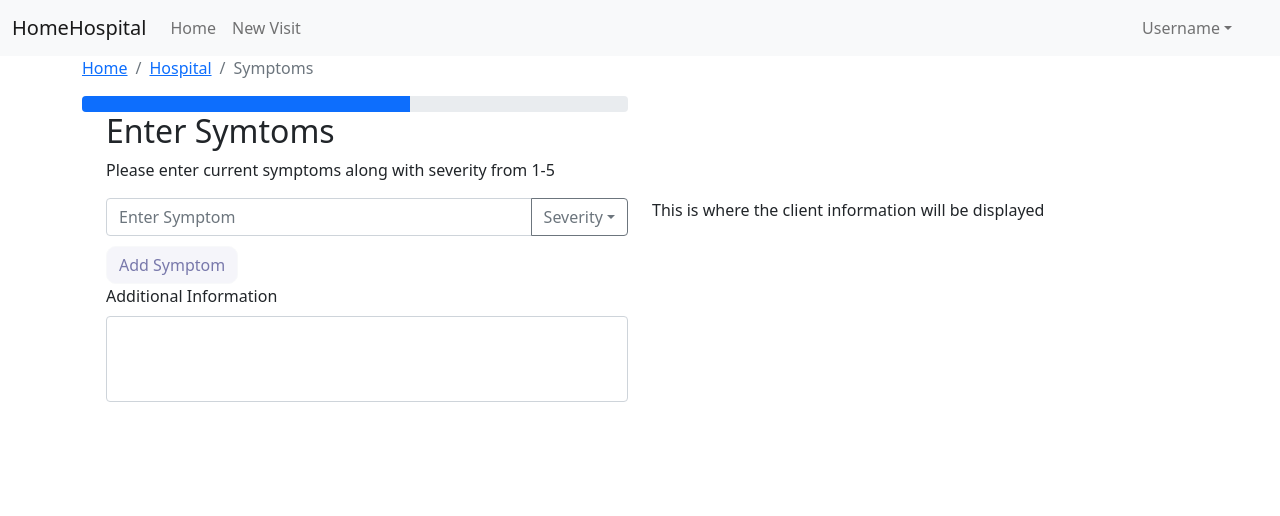
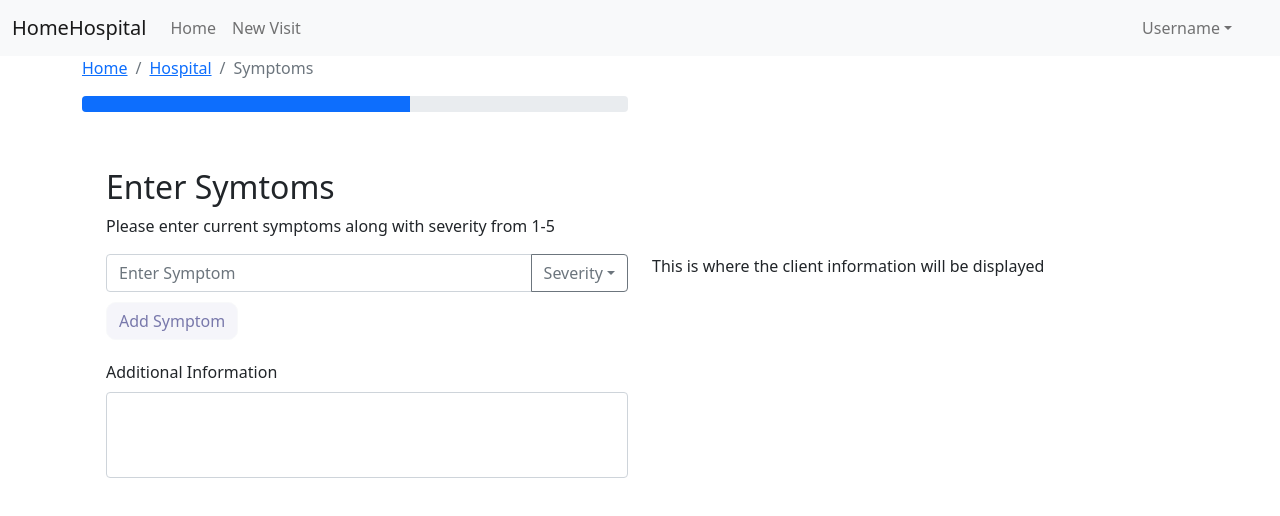
Before and after one commit to liamandaidan/HomeHospital, a React (Create React App) app in the folder HomeHospital-Frontend/hh-front/: page / in a window 1280 px wide. Shown: the top 516 px of the page. Built offline with nearby package versions, Linux system fonts and the light colour scheme.

Commit message:
Edit container style

```diff
--- a/HomeHospital-Frontend/hh-front/src/components/SymptomsForm.js
+++ b/HomeHospital-Frontend/hh-front/src/components/SymptomsForm.js
@@ -20,7 +20,6 @@ function SymptomsForm() {
       severity: 0,
     },
   ]);
-
 
   console.log(symptomsList);
 
@@ -54,7 +53,7 @@ function SymptomsForm() {
   };
 
   return (
-    <Container>
+    <Container className="main-container">
       <Row>
         <h2>Enter Symtoms</h2>
       </Row>
@@ -107,12 +106,13 @@ function SymptomsForm() {
                 )}
               </>
             ))}
-            <Form.Group className="mb-3" size="fixed">
+            <div className="additional-info">
               <Form.Label>Additional Information</Form.Label>
               <Form.Control as="textarea" rows={3} />
-            </Form.Group>
+            </div>
           </Form>
         </Col>
+
         <Col>
           <div className="patientInfo">
             <div>This is where the client information will be displayed</div>
--- a/HomeHospital-Frontend/hh-front/src/styles/SymptomForm.css
+++ b/HomeHospital-Frontend/hh-front/src/styles/SymptomForm.css
@@ -1,3 +1,7 @@
+.main-container {
+    margin-top: 5%;
+}
+
 .add-btn {
     color: #7878AB;
     border-radius: 10px;
@@ -12,3 +16,7 @@ textarea {
 .symptomGroup {
     margin-bottom: 10px;
 }
+
+.additional-info {
+    margin-top: 20px;
+}
```
